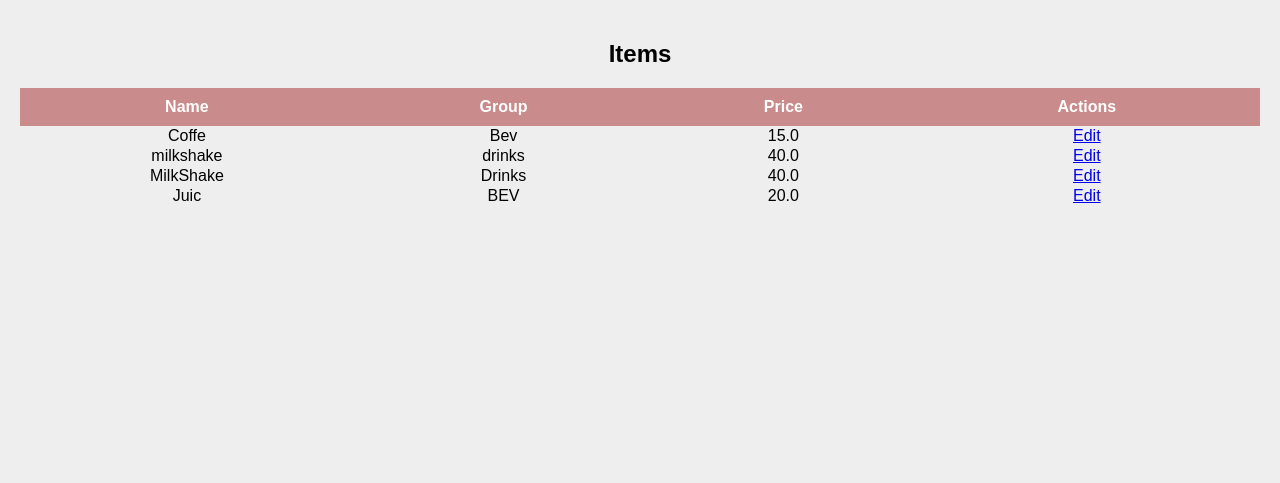
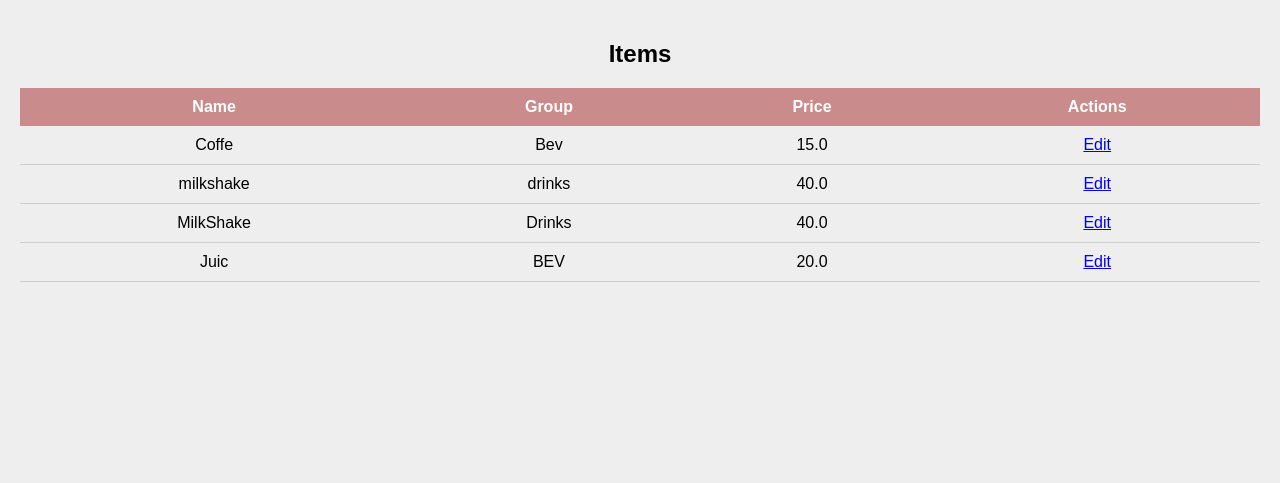
Before and after one commit to NuthanB/BillingSystem, a Flask app: page /items in a window 1280 px wide. Shown: the part 59-542 px from the top of the page. Run offline with Flask 3, Linux system fonts and the light colour scheme.

Commit message:
added differentiations to the rows in the view table page

```diff
--- a/app/static/css/style.css
+++ b/app/static/css/style.css
@@ -132,3 +132,7 @@ input[type="password"] {
   color: #fff;
   padding: 10px;
 }
+.item-table td{
+  padding: 10px;
+  border-bottom: 1px solid #ccc;
+}
```
